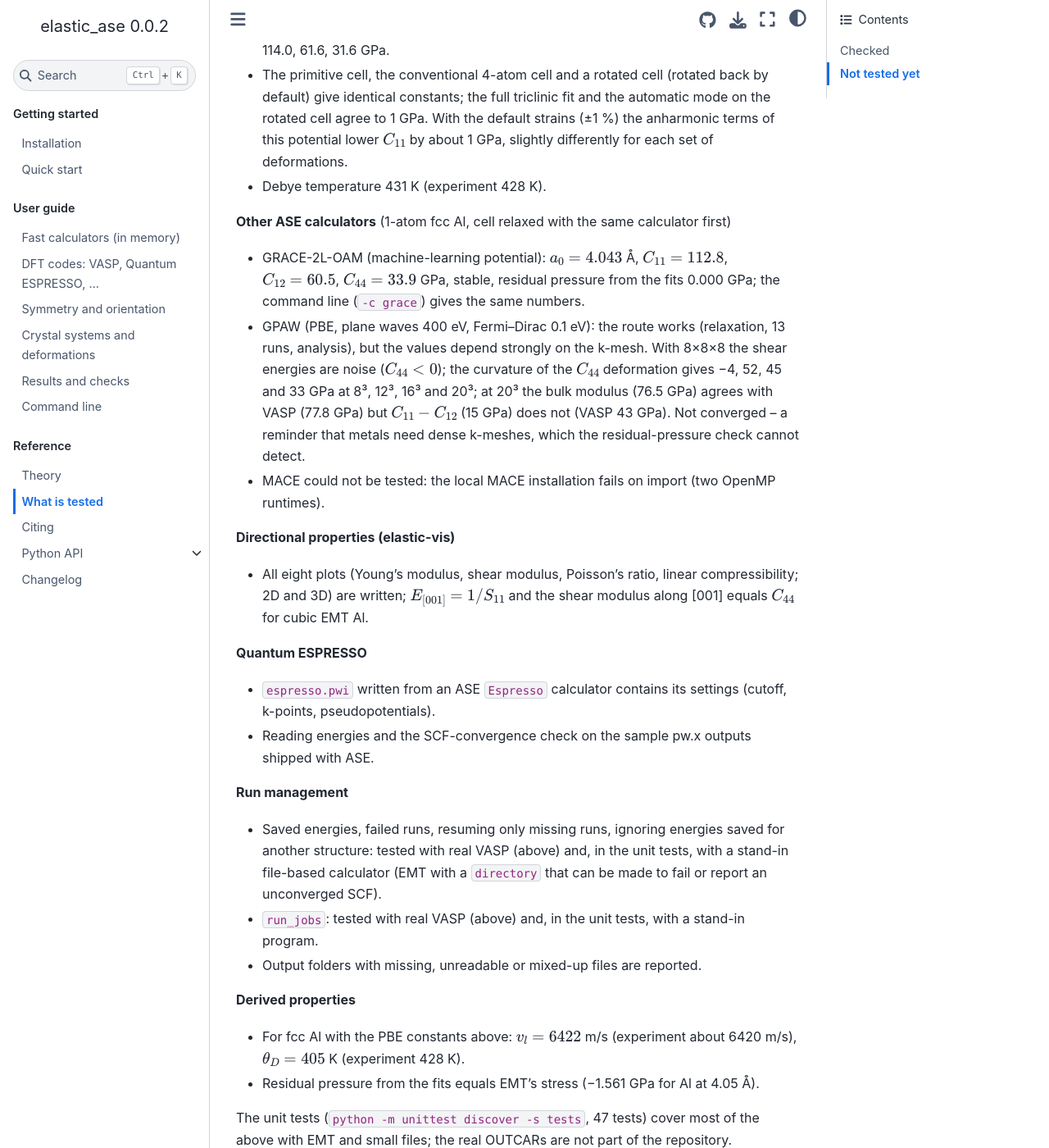
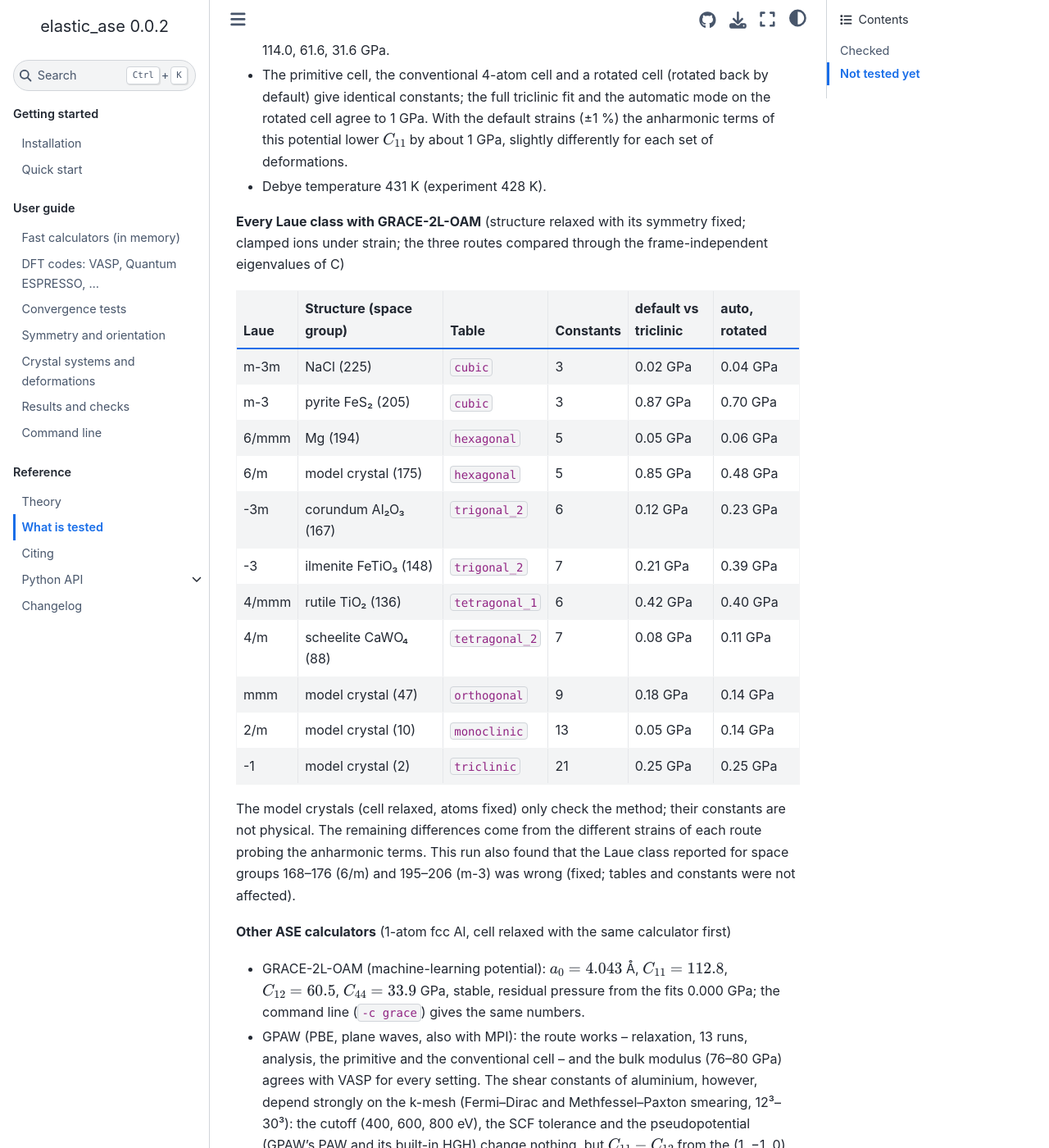
Before and after one commit to prnvrvs/elastic_ase, a Sphinx documentation site: the page built from docs/testing.rst, in a window 1280 px wide and 1400 px high, scrolled down 1757 px. Shown: the whole window at 82% size. Built offline with Sphinx 7.4.7 and the Sphinx Book theme 1.1.4, drawn with Linux system fonts in a browser that asks for light colours; some of the changed text lies outside the part shown.

Commit message:
Fix Laue labels 6/m and m-3; convergence page; GRACE/MACE/GPAW testing
- symmetry: space groups 168-176 are Laue 6/m (not 6/mmm) and 195-206 are
  m-3 (not m-3m); test covers the boundaries of all 11 Laue classes. Tables
  and results were not affected (same independent constants).
- docs: new Convergence tests page (what to converge, k-mesh script)
- What is tested: all 11 Laue classes with GRACE (named table, triclinic fit
  and rotated automatic mode agree within 0.9 GPa), MACE medium-mpa-0, GPAW
  (route works; aluminium shear constants need much denser k-meshes, cutoff
  and pseudopotential ruled out)

Co-Authored-By: Claude Opus 5.5 <noreply@anthropic.com>

```diff
--- a/docs/guide/dft.rst
+++ b/docs/guide/dft.rst
@@ -216,3 +216,4 @@ Convergence
 Do your own convergence tests (cutoff, k-points, smearing): converge the elastic constants
 themselves, not only the total energy, and use the same settings for every run. Metals need
 dense k-point meshes – a coarse mesh gives energy noise as large as the strain energy.
+:doc:`convergence` explains what to converge and gives a script for the k-mesh test.
--- a/docs/index.rst
+++ b/docs/index.rst
@@ -80,6 +80,7 @@ the same deformation tables and analysis, with energies from an ASE calculator o
 
    guide/calculators
    guide/dft
+   guide/convergence
    guide/orientation
    guide/systems
    guide/results
--- a/docs/installation.rst
+++ b/docs/installation.rst
@@ -39,8 +39,8 @@ Calculators
 -----------
 
 elastic_ase needs only an ASE calculator that returns the energy; install the one you use
-separately. Tested here: EMT and EAM (built into ASE), GRACE, GPAW and VASP. Other
-machine-learning potentials (MACE, CHGNet, …) and ASE calculators should work the same way but
+separately. Tested here: EMT and EAM (built into ASE), GRACE, MACE, GPAW and VASP.
+Other machine-learning potentials (CHGNet, …) and ASE calculators should work the same way but
 have not been tested yet (see :doc:`testing`).
 
 Check the installation:
--- a/docs/testing.rst
+++ b/docs/testing.rst
@@ -74,18 +74,111 @@ works, not the values):
   deformations.
 * Debye temperature 431 K (experiment 428 K).
 
+**Every Laue class with GRACE-2L-OAM** (structure relaxed with its symmetry fixed; clamped
+ions under strain; the three routes compared through the frame-independent eigenvalues of C)
+
+.. list-table::
+   :header-rows: 1
+   :widths: 10 28 16 14 16 16
+
+   * - Laue
+     - Structure (space group)
+     - Table
+     - Constants
+     - default vs triclinic
+     - auto, rotated
+   * - m-3m
+     - NaCl (225)
+     - ``cubic``
+     - 3
+     - 0.02 GPa
+     - 0.04 GPa
+   * - m-3
+     - pyrite FeS₂ (205)
+     - ``cubic``
+     - 3
+     - 0.87 GPa
+     - 0.70 GPa
+   * - 6/mmm
+     - Mg (194)
+     - ``hexagonal``
+     - 5
+     - 0.05 GPa
+     - 0.06 GPa
+   * - 6/m
+     - model crystal (175)
+     - ``hexagonal``
+     - 5
+     - 0.85 GPa
+     - 0.48 GPa
+   * - -3m
+     - corundum Al₂O₃ (167)
+     - ``trigonal_2``
+     - 6
+     - 0.12 GPa
+     - 0.23 GPa
+   * - -3
+     - ilmenite FeTiO₃ (148)
+     - ``trigonal_2``
+     - 7
+     - 0.21 GPa
+     - 0.39 GPa
+   * - 4/mmm
+     - rutile TiO₂ (136)
+     - ``tetragonal_1``
+     - 6
+     - 0.42 GPa
+     - 0.40 GPa
+   * - 4/m
+     - scheelite CaWO₄ (88)
+     - ``tetragonal_2``
+     - 7
+     - 0.08 GPa
+     - 0.11 GPa
+   * - mmm
+     - model crystal (47)
+     - ``orthogonal``
+     - 9
+     - 0.18 GPa
+     - 0.14 GPa
+   * - 2/m
+     - model crystal (10)
+     - ``monoclinic``
+     - 13
+     - 0.05 GPa
+     - 0.14 GPa
+   * - -1
+     - model crystal (2)
+     - ``triclinic``
+     - 21
+     - 0.25 GPa
+     - 0.25 GPa
+
+The model crystals (cell relaxed, atoms fixed) only check the method; their constants are not
+physical. The remaining differences come from the different strains of each route probing the
+anharmonic terms. This run also found that the Laue class reported for space groups 168–176
+(6/m) and 195–206 (m-3) was wrong (fixed; tables and constants were not affected).
+
 **Other ASE calculators** (1-atom fcc Al, cell relaxed with the same calculator first)
 
 * GRACE-2L-OAM (machine-learning potential): :math:`a_0 = 4.043` Å, :math:`C_{11} = 112.8`,
   :math:`C_{12} = 60.5`, :math:`C_{44} = 33.9` GPa, stable, residual pressure from the fits
   0.000 GPa; the command line (``-c grace``) gives the same numbers.
-* GPAW (PBE, plane waves 400 eV, Fermi–Dirac 0.1 eV): the route works (relaxation, 13 runs,
-  analysis), but the values depend strongly on the k-mesh. With 8×8×8 the shear energies are
-  noise (:math:`C_{44} < 0`); the curvature of the :math:`C_{44}` deformation gives
-  −4, 52, 45 and 33 GPa at 8³, 12³, 16³ and 20³; at 20³ the bulk modulus (76.5 GPa) agrees with
-  VASP (77.8 GPa) but :math:`C_{11} - C_{12}` (15 GPa) does not (VASP 43 GPa). Not converged –
-  a reminder that metals need dense k-meshes, which the residual-pressure check cannot detect.
-* MACE could not be tested: the local MACE installation fails on import (two OpenMP runtimes).
+* GPAW (PBE, plane waves, also with MPI): the route works – relaxation, 13 runs, analysis, the
+  primitive and the conventional cell – and the bulk modulus (76–80 GPa) agrees with VASP for
+  every setting. The shear constants of aluminium, however, depend strongly on the k-mesh
+  (Fermi–Dirac and Methfessel–Paxton smearing, 12³–30³): the cutoff (400, 600, 800 eV), the SCF
+  tolerance and the pseudopotential (GPAW's PAW and its built-in HGH) change nothing, but
+  :math:`C_{11} - C_{12}` from the (1, −1, 0) deformation alone is −2.0 GPa at 20³ and 64.7 GPa
+  at 30³ – its whole energy curve spans only 0.66 meV at ±1 % strain. VASP with the tetrahedron
+  method is not fully converged at these meshes either (:math:`C_{44}` between 24 and 36 GPa
+  from 16³ to 32³, while its total energy is within 1 meV/atom from 20³ on). The
+  residual-pressure check cannot detect this; see :doc:`guide/convergence`.
+* MACE (``medium-mpa-0``, double precision): :math:`a_0 = 4.039` Å, :math:`C_{11} = 114.8`,
+  :math:`C_{12} = 64.9`, :math:`C_{44} = 29.3` GPa, stable; the command line
+  (``-c mace.calculators:mace_mp``) gives the same within 0.2 GPa (single precision). (On macOS,
+  a conda NumPy together with a pip PyTorch can load two OpenMP runtimes and abort on import –
+  an installation problem outside elastic_ase.)
 
 **Directional properties (elastic-vis)**
 
@@ -122,7 +215,7 @@ Not tested yet
 * A real pw.x (Quantum ESPRESSO) run through elastic_ase, from input to result.
 * VASP with converged settings through ``run_jobs`` (the VASP values above come from earlier
   runs read back with ``read_results``), larger cells, and VASP in parallel (MPI).
-* Machine-learning potentials other than GRACE (MACE, CHGNet, …): they should work like any
+* Machine-learning potentials other than GRACE and MACE (CHGNet, …): they should work like any
   ASE calculator, but have not been run here.
 * GPAW with converged settings; other DFT codes (CASTEP, ABINIT, …) through
   ``write_inputs`` / ``read_results``.
```
Also changed, not shown: other parts of docs/index.rst (+2 -2 lines), README.md (+3 -3 lines), docs/changelog.rst (+10 -0 lines), docs/guide/calculators.rst (+5 -3 lines), docs/guide/convergence.rst (added, +74 -0 lines), 2 other files.
